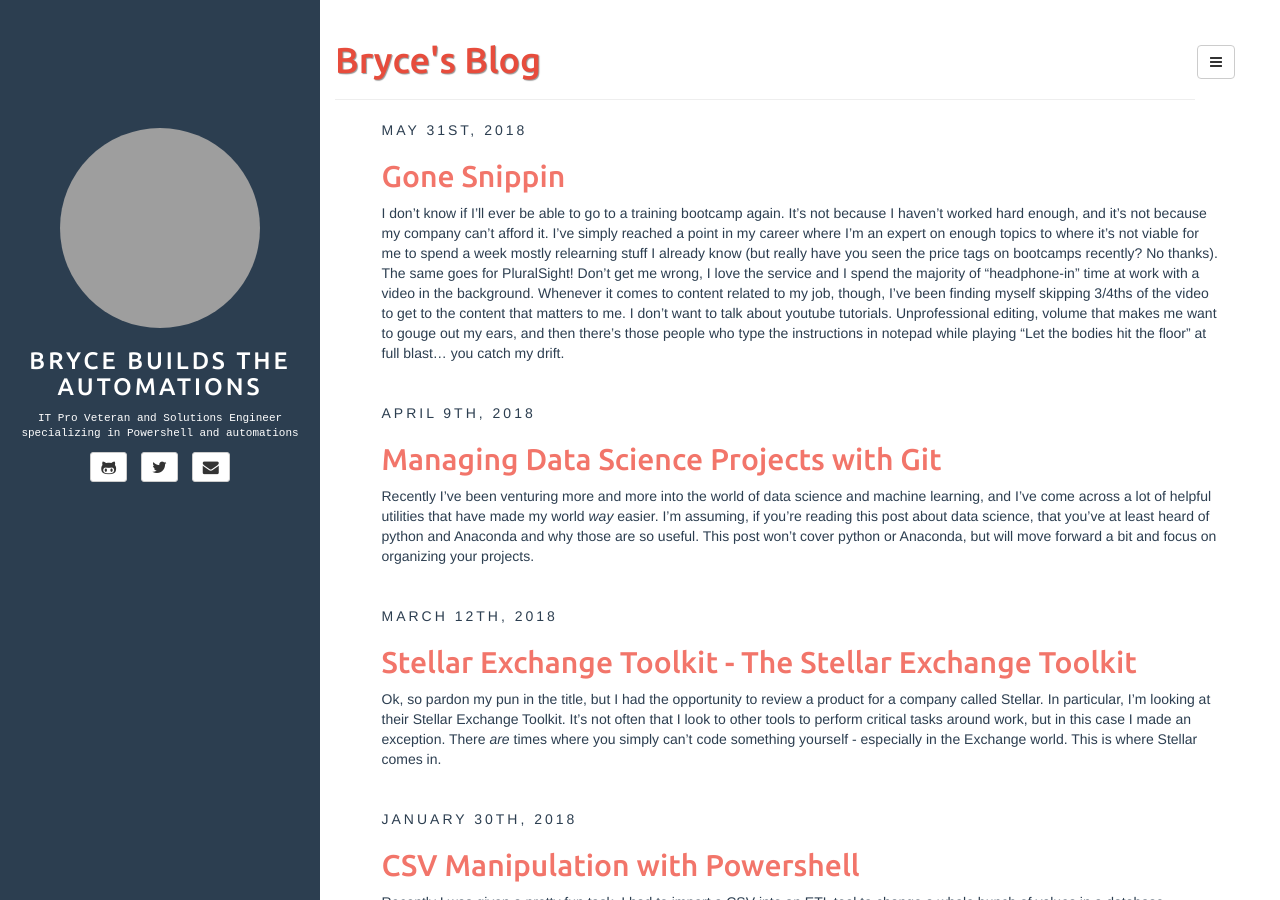
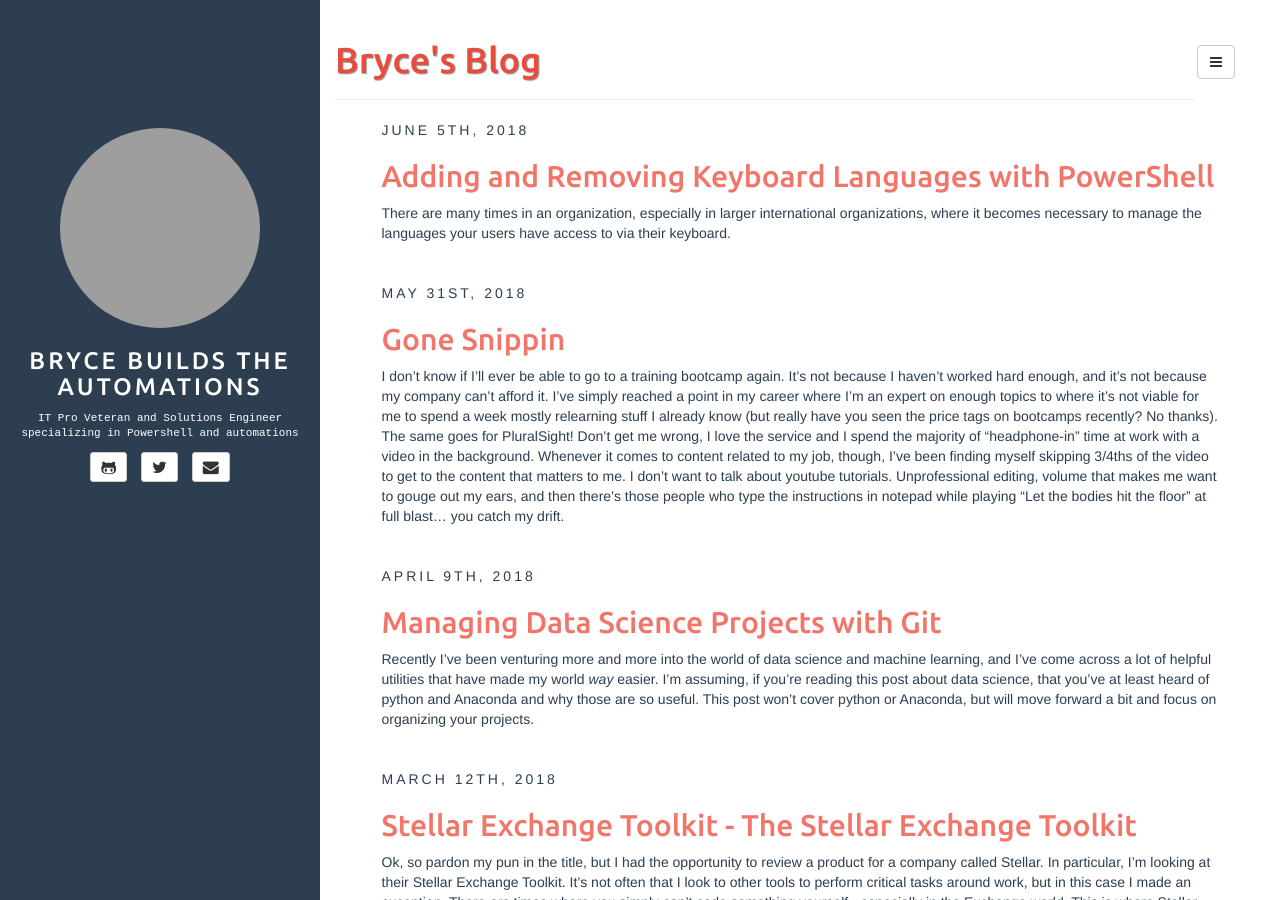
Before and after one commit to mcdonaldbm/mcdonaldbm.github.io, a Jekyll site: the page built from index.html, in a window 1280 px wide and 900 px high. Built offline with Jekyll 4.4.1, drawn with Linux system fonts in a browser that asks for light colours; the list of posts is cut into pages by our own code; some of the changed text lies outside the part shown; grey boxes are pictures that could not be loaded.

Commit message:
fixing post date

```diff
--- a/_posts/2018-06-05-Adding-Removing-Keyboard-Languages-PowerShell.md
+++ b/_posts/2018-06-05-Adding-Removing-Keyboard-Languages-PowerShell.md
@@ -1,7 +1,7 @@
 ---
 layout: post
 title:  "Adding and Removing Keyboard Languages with PowerShell"
-date:   2016-12-05
+date:   2018-06-05
 categories: PowerShell
 tags: powershell, itpro, automation
 ---
```
